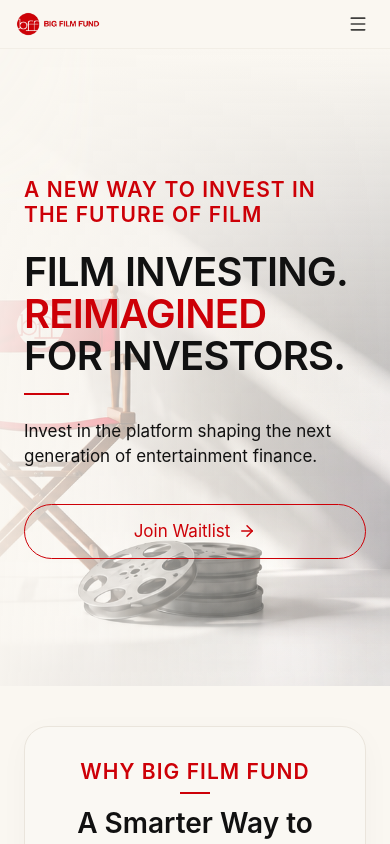
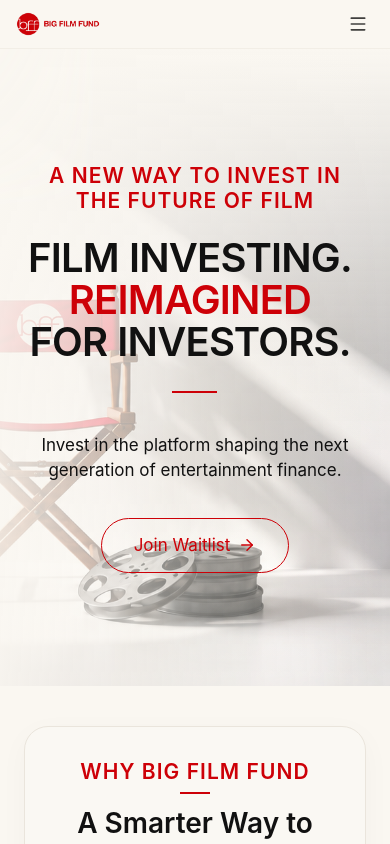
Before and after one commit to ChHashim88/bff3, a Next.js app: page / in a window 390 px wide. Shown: the top 844 px of the page. Built offline with nearby package versions, Linux system fonts and the light colour scheme.

Commit message:
Center Hero section content on mobile view

```diff
--- a/src/components/sections/Hero.tsx
+++ b/src/components/sections/Hero.tsx
@@ -107,7 +107,7 @@ export default function Hero({ onOpenWaitlist }: HeroProps) {
       </div>
 
       <div className="max-w-[1440px] mx-auto px-6 sm:px-10 lg:px-16 xl:px-20 w-full z-10 relative">
-        <div className="max-w-3xl lg:max-w-4xl space-y-6">
+        <div className="max-w-3xl lg:max-w-4xl space-y-6 text-center sm:text-left flex flex-col items-center sm:items-start">
 
           {/* Top Kicker Label */}
           <motion.p
@@ -124,7 +124,7 @@ export default function Hero({ onOpenWaitlist }: HeroProps) {
             initial={{ opacity: 0, y: 20 }}
             animate={{ opacity: 1, y: 0 }}
             transition={{ duration: 0.8, ease: [0.16, 1, 0.3, 1] }}
-            className="space-y-3"
+            className="space-y-3 flex flex-col items-center sm:items-start"
           >
             <h1 className="type-h1 text-[#111111]">
               <motion.span
@@ -181,7 +181,7 @@ export default function Hero({ onOpenWaitlist }: HeroProps) {
               initial={{ scaleX: 0 }}
               animate={{ scaleX: 1 }}
               transition={{ duration: 0.6, delay: 0.4, ease: "easeOut" }}
-              className="w-[45px] h-[2px] bg-[#CD0007] my-4 origin-left"
+              className="w-[45px] h-[2px] bg-[#CD0007] my-4 mx-auto sm:mx-0 origin-center sm:origin-left"
             />
           </motion.div>
 
@@ -207,7 +207,7 @@ export default function Hero({ onOpenWaitlist }: HeroProps) {
             initial={{ opacity: 0, y: 15 }}
             animate={{ opacity: 1, y: 0 }}
             transition={{ duration: 0.7, delay: 0.55 }}
-            className="type-body font-medium text-[#111111] text-[17px] leading-relaxed"
+            className="type-body font-medium text-[#111111] text-[17px] leading-relaxed max-w-xl"
           >
             Invest in the platform shaping the next generation of entertainment finance.
           </motion.p>
@@ -217,7 +217,7 @@ export default function Hero({ onOpenWaitlist }: HeroProps) {
             initial={{ opacity: 0, y: 20 }}
             animate={{ opacity: 1, y: 0 }}
             transition={{ duration: 0.8, delay: 0.65, ease: [0.16, 1, 0.3, 1] }}
-            className="flex flex-col sm:flex-row items-stretch sm:items-center gap-4 pt-3"
+            className="flex flex-col sm:flex-row items-center justify-center sm:justify-start gap-4 pt-3 w-full sm:w-auto"
           >
             <motion.a
               href="#the-opportunity"
```
